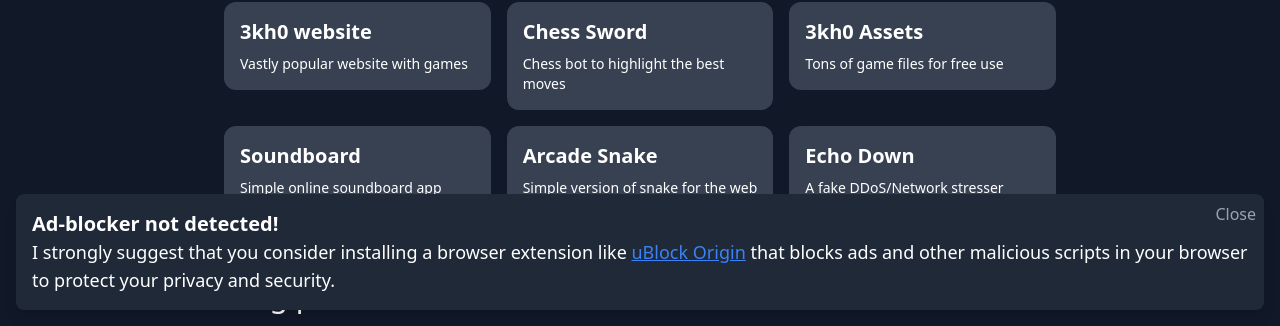
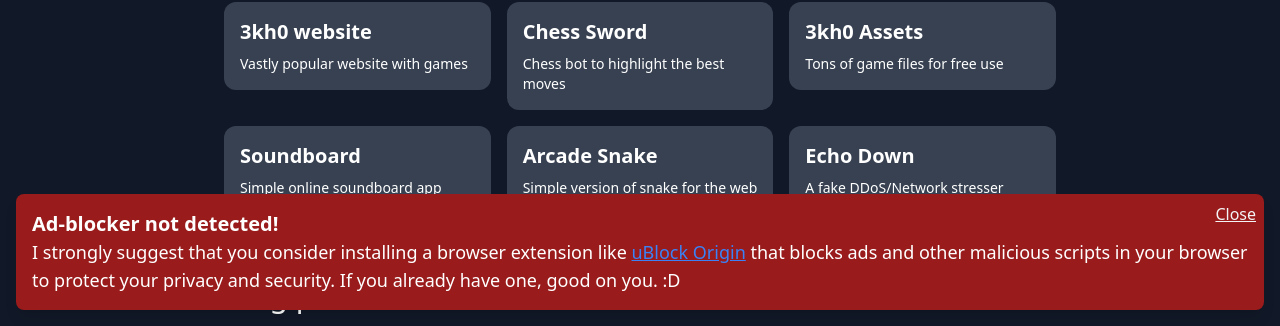
Before and after one commit to 3kh0/portfolio-v2, a plain HTML site: page index.html in a window 1280 px wide. Shown: the part 474-800 px from the top of the page. Drawn offline with nearby package versions, Linux system fonts and the light colour scheme.

Commit message:
minor fixes to the banner

```diff
--- a/index.html
+++ b/index.html
@@ -128,14 +128,14 @@
       <p class="text-center text-m">Made by 3kh0 with Tailwind</p>
     </section>
 
-    <div id="ftf-dma-note" class="ftf-dma-note fixed bottom-4 left-4 right-4 bg-gray-800 text-white p-4 text-left rounded-lg shadow-lg" style="z-index: 9999;">
-      <span onclick="closeNotice()" id="ftf-dma-close-btn" class="ftf-dma-close-btn absolute top-2 right-2 cursor-pointer text-gray-400 hover:text-gray-200">Close</span>
+    <div id="ftf-dma-note" class="ftf-dma-note d-none ad native-ad native-ad-1 ytd-j yxd-j yxd-jd aff-content-col aff-inner-col aff-item-list ark-ad-message inplayer-ad inplayer_banners in_stream_banner trafficjunky-float-right dbanner preroll-blocker happy-inside-player blocker-notice blocker-overlay exo-horizontal ave-pl bottom-hor-block brs-block advboxemb wgAdBlockMessage glx-watermark-container overlay-advertising-new header-menu-bottom-ads rkads mdp-deblocker-wrapper amp-ad-inner imggif bloc-pub bloc-pub2 hor_banner aan_fake aan_fake__video-units rps_player_ads fints-block__row full-ave-pl full-bns-block vertbars video-brs player-bns-block wps-player__happy-inside gallery-bns-bl stream-item-widget adsbyrunactive happy-under-player adde_modal_detector adde_modal-overlay ninja-recommend-block aoa_overlay message ftf-dma-note fixed bottom-4 left-4 right-4 bg-red-800 text-white p-4 text-left rounded-lg shadow-lg" style="z-index: 9999;">
+      <span onclick="closeNotice()" id="ftf-dma-close-btn" class="ftf-dma-close-btn absolute top-2 right-2 cursor-pointer text-gray-100 hover:text-gray-200 underline">Close</span>
       <div class="ftf-dma-note-content">
         <p class="text-xl font-semibold">Ad-blocker not detected!</p>
         <p class="text-lg">
           I strongly suggest that you consider installing a browser extension like
           <a href="https://ublockorigin.com/" target="_blank" referrerpolicy="no-referrer" class="underline text-blue-500 hover:text-blue-700">uBlock Origin</a>
-          that blocks ads and other malicious scripts in your browser to protect your privacy and security.
+          that blocks ads and other malicious scripts in your browser to protect your privacy and security. If you already have one, good on you. :D
         </p>
       </div>
     </div>
--- a/scripts/adblockNotice.js
+++ b/scripts/adblockNotice.js
@@ -8,3 +8,4 @@ function closeNotice() {
     notice.style.display = 'none';
   }, 500); // Hide notice after animation completes (300ms)
 }
+// TODO: store this to localstorage so it doesn't show again if the user clicks on close
```
